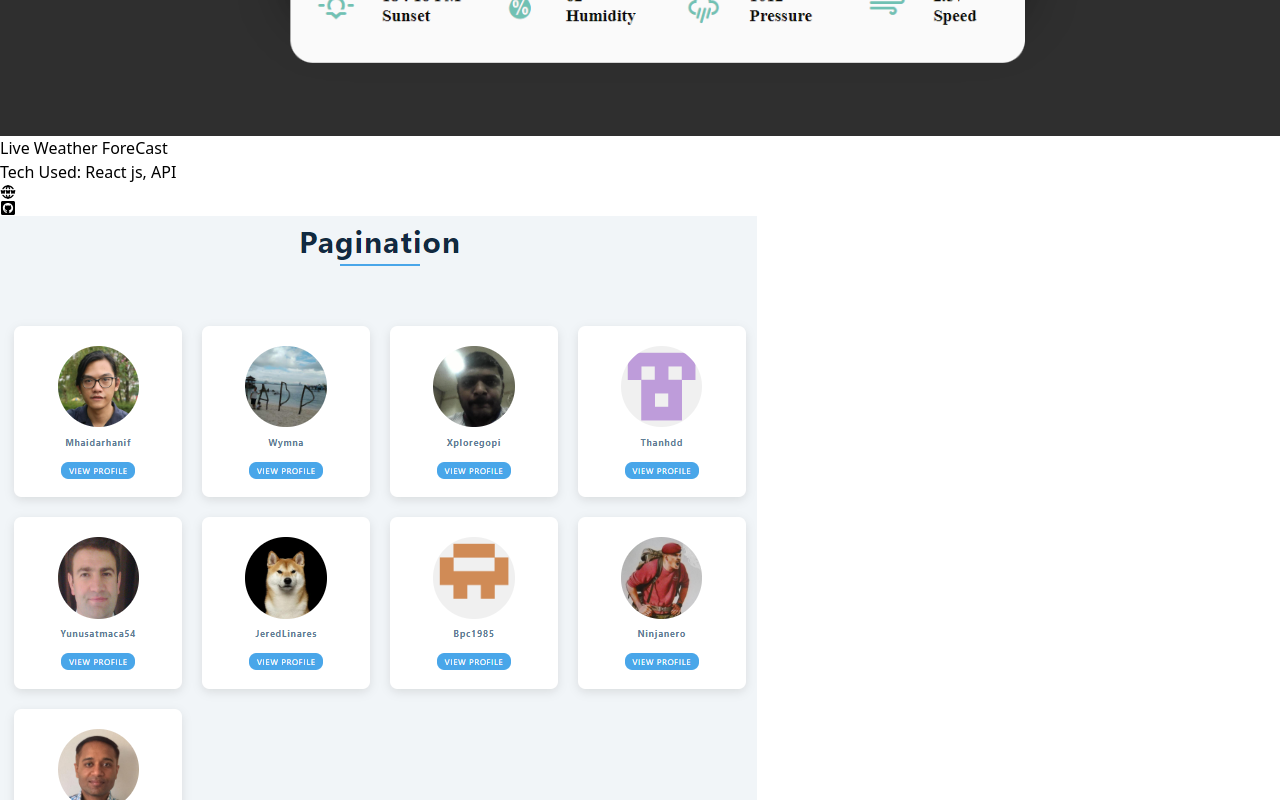
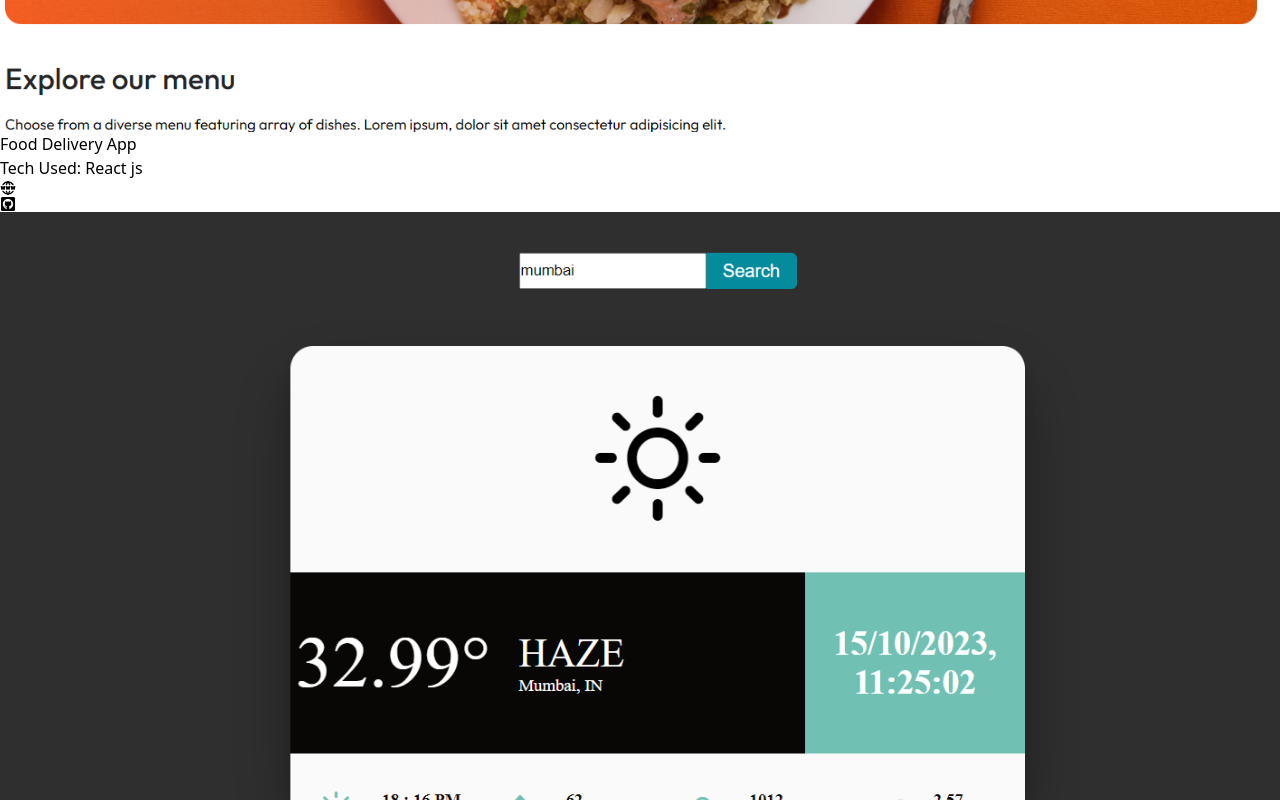
Before and after one commit to Prajwal-tagde/portfolio-1, a React (Vite) app: page / in a window 1280 px wide. Shown: the part 5320-6120 px from the top of the page. Built offline with nearby package versions, Linux system fonts and the light colour scheme.

Commit message:
food delivery app

```diff
--- a/src/data.jsx
+++ b/src/data.jsx
@@ -16,6 +16,7 @@ import wikipedia from './assets/projects/wikipedia.png';
 import youtubeClone from './assets/projects/youtube-clone.png';
 import eComm2 from './assets/projects/e-comm-2.png';
 import geminiClone from './assets/projects/gemini-clone.png';
+import foodDelivery from './assets/projects/food-delivery.png';
 
 export const links = [
   { id: nanoid(), href: '#home', text: 'home' },
@@ -116,6 +117,14 @@ export const projects = [
   },
   {
     id: nanoid(),
+    img: foodDelivery,
+    url: 'https://food-deliver-app-7.netlify.app/',
+    github: 'https://github.com/Prajwal-tagde/food-delivery-app',
+    title: 'Food Delivery App',
+    text: 'React js',
+  },
+  {
+    id: nanoid(),
     img: weather,
     url: 'https://live-weather-forecast-app7.netlify.app/',
     github: '#',
```
Also changed, not shown: src/assets/projects/food-delivery.png (added).
